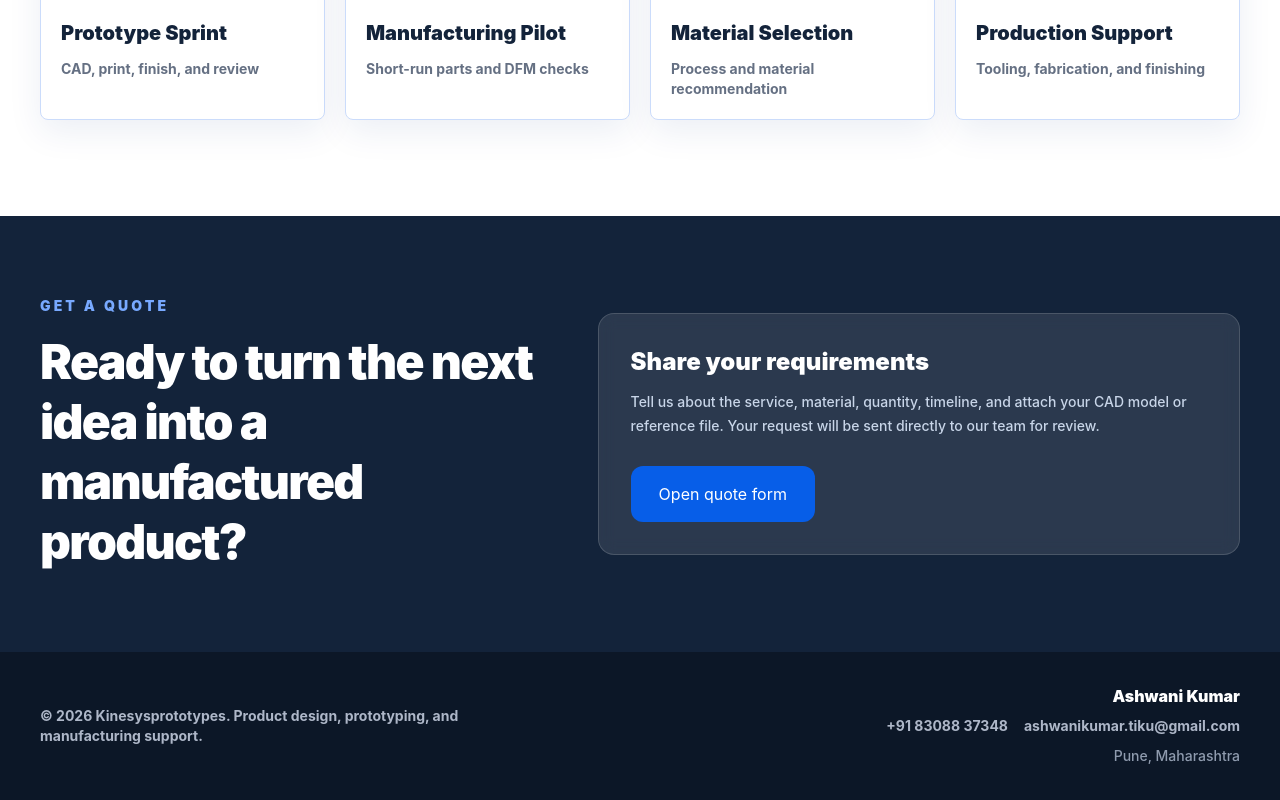
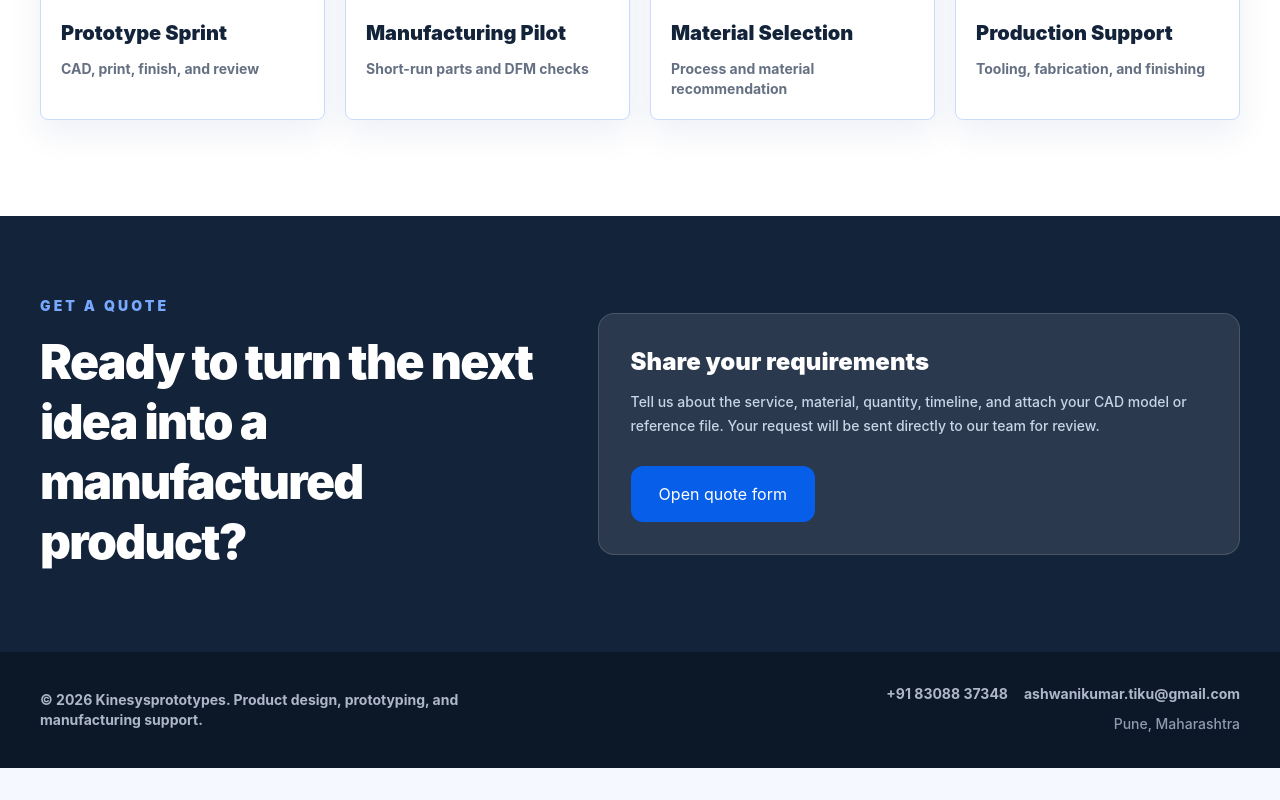
Before and after one commit to Tanzo-em/Kinesysprototypes, a Next.js app: page / in a window 1280 px wide. Shown: the part 6510-7310 px from the top of the page. After the commit the page ends 7278 px from the top, so only its background shows below. Built offline with nearby package versions, Linux system fonts and the light colour scheme.

Commit message:
Remove contact name from footer

```diff
--- a/app/page.tsx
+++ b/app/page.tsx
@@ -565,7 +565,6 @@ export default function Home() {
         <div className="mx-auto grid max-w-7xl gap-6 md:grid-cols-[0.75fr_1.25fr] md:items-center">
           <p>© 2026 Kinesysprototypes. Product design, prototyping, and manufacturing support.</p>
           <div className="grid gap-2 md:justify-self-end md:text-right">
-            <p className="text-base font-black text-white">Ashwani Kumar</p>
             <div className="flex flex-wrap gap-x-4 gap-y-2 md:justify-end">
               <a href="tel:+918308837348" className="transition hover:text-white">
                 +91 83088 37348
```
